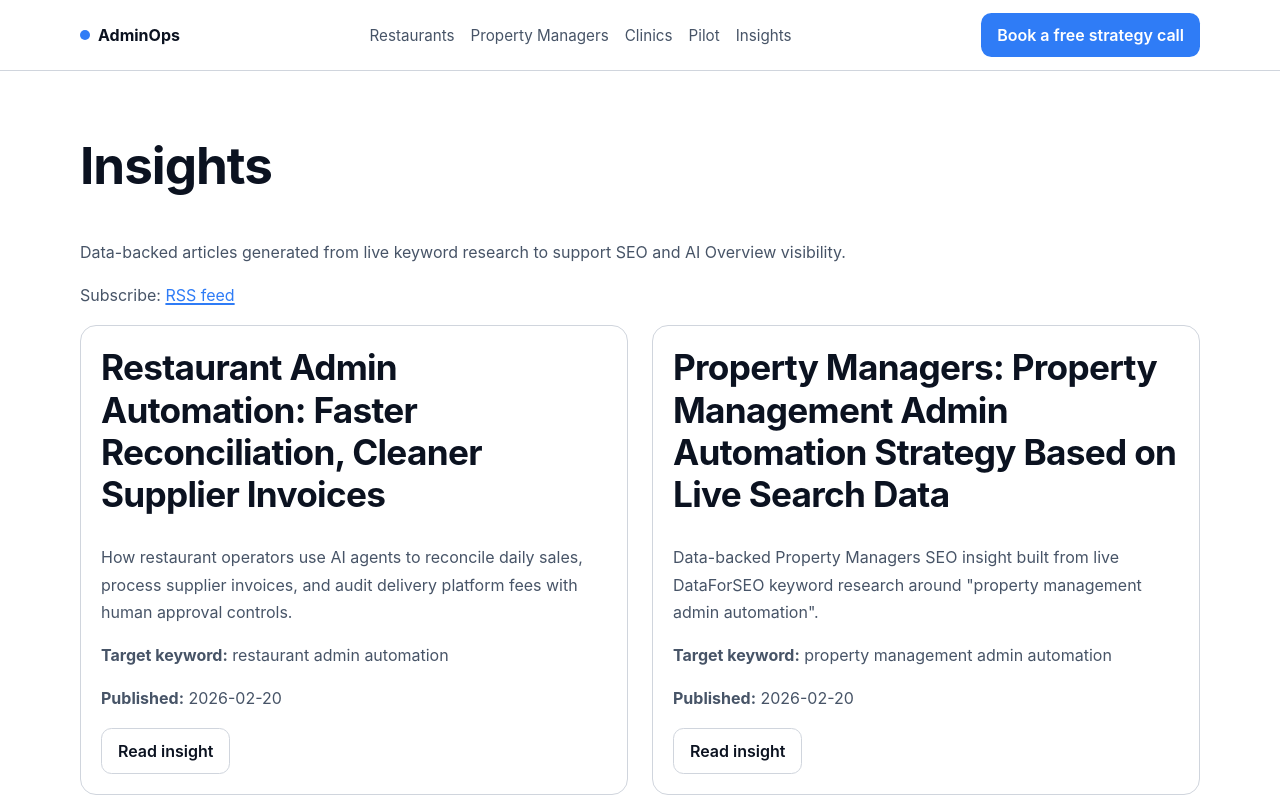
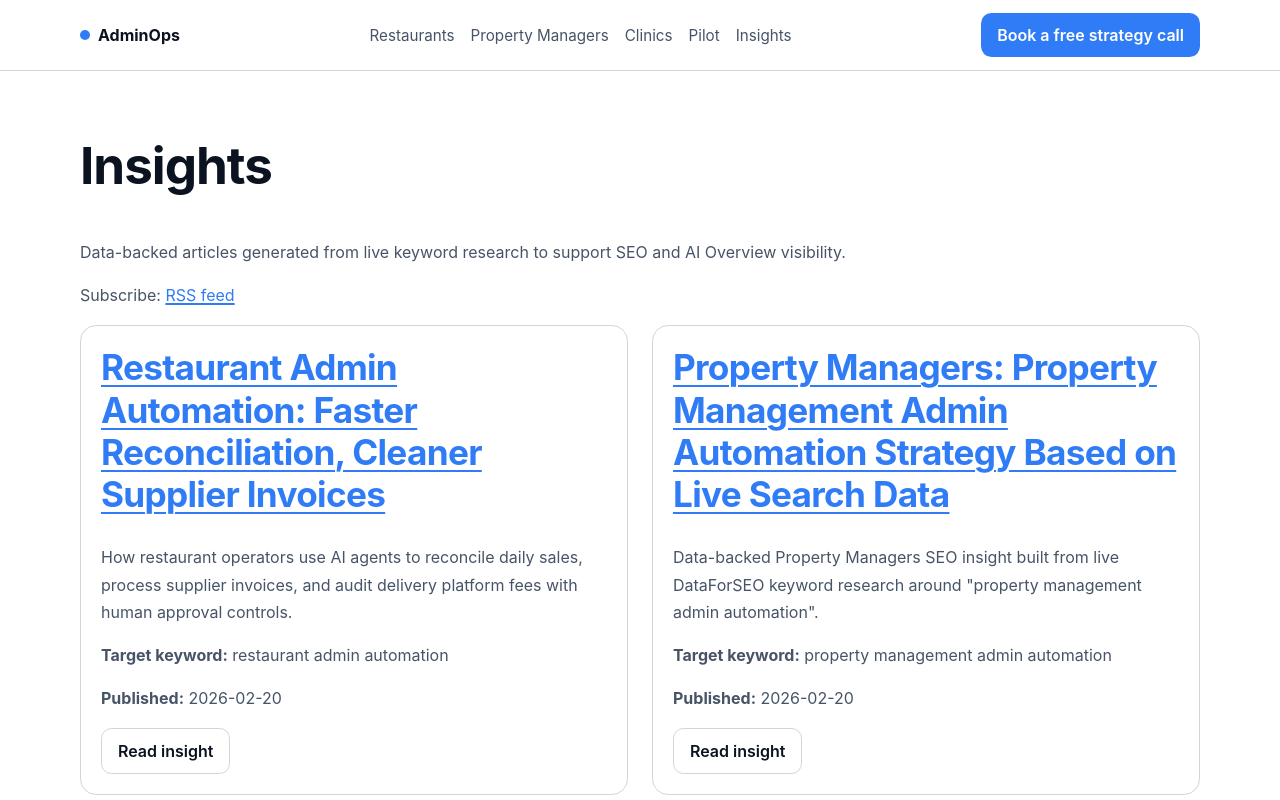
Before and after one commit to siegkamgo/adminops-site, a Next.js app: page /insights in a window 1280 px wide. Shown: the top 800 px of the page. Built offline with nearby package versions, Linux system fonts and the light colour scheme; no server answers.

Commit message:
Make insight titles clickable on listing page

```diff
--- a/app/insights/page.js
+++ b/app/insights/page.js
@@ -67,7 +67,9 @@ export default function InsightsIndexPage({ searchParams }) {
           <div className="grid-2" style={{ marginTop: "1rem" }}>
             {insights.map((insight) => (
               <article className="card" key={insight.slug}>
-                <h2>{insight.title}</h2>
+                <h2>
+                  <Link href={`/insights/${insight.slug}`}>{insight.title}</Link>
+                </h2>
                 <p>{insight.metaDescription}</p>
                 <p><strong>Target keyword:</strong> {insight.targetKeyword}</p>
                 <p><strong>Published:</strong> {insight.publishDate}</p>
```
